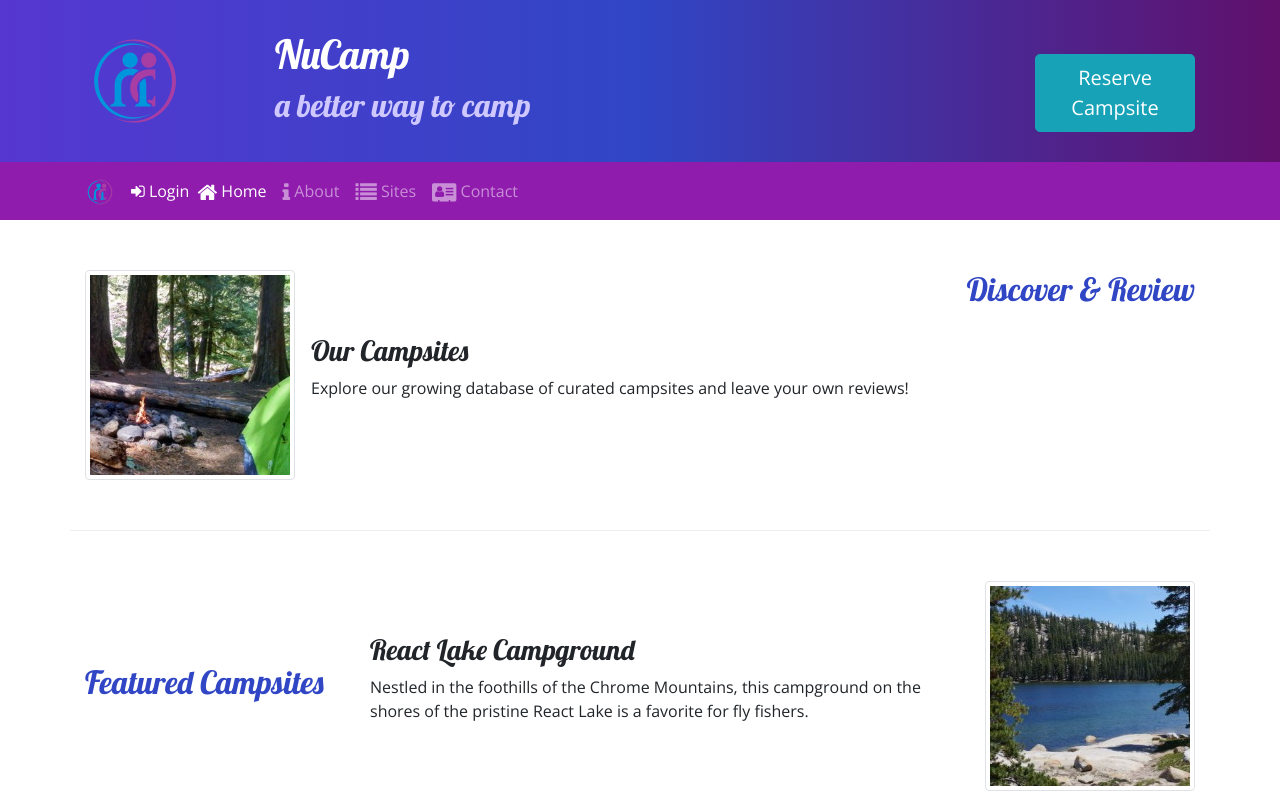
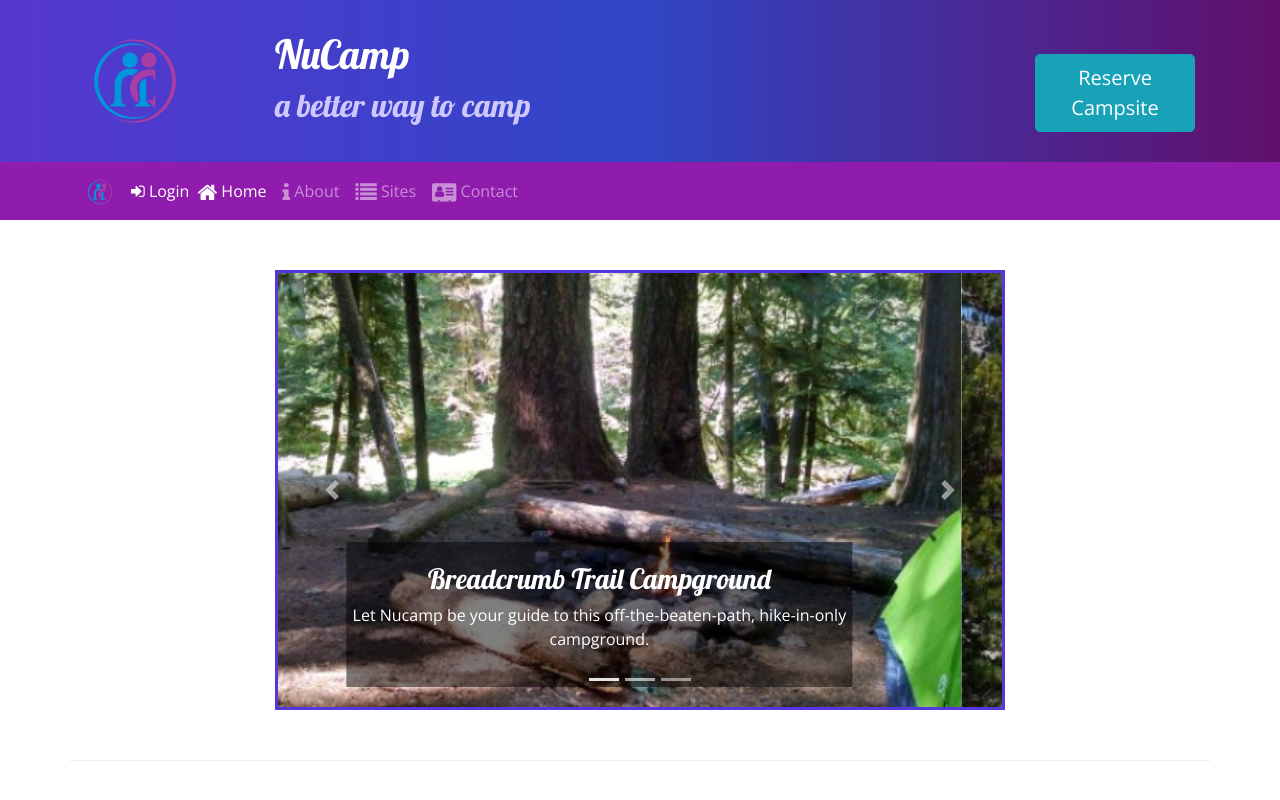
Before and after one commit to Regaruk/bootstrap-grid, a website: page index.html in a window 1280 px wide. Shown: the top 800 px of the page. Drawn offline with nearby package versions, Linux system fonts and the light colour scheme.

Commit message:
carousel

```diff
--- a/CSS/styles.css
+++ b/CSS/styles.css
@@ -47,6 +47,10 @@ footer {
     padding: 10px;
 }
 
-.fa {
-    display:inline;
+.carousel-caption {
+    background-color: rgba(0, 0, 0, 0.5);
 }
+
+.carousel {
+    border: solid #5637DD;
+}
--- a/index.html
+++ b/index.html
@@ -100,6 +100,49 @@
 </div>
 
     <div class="container">
+        <div class="row row-content">
+            <div class="col-md-8 mx-auto">
+                <div id="homeCarousel" class="carousel slide" data-ride="carousel">
+                    <ol class="carousel-indicators">
+                        <li data-target="#homeCarousel" data-slide-to="0" class="active"></li>
+                        <li data-target="#homeCarousel" data-slide-to="1"></li>
+                        <li data-target="#homeCarousel" data-slide-to="2"></li>
+                    </ol>
+                    <div class="carousel-inner">
+                        <div class="carousel-item active">
+                            <img class="d-block w-100" src="img/img/breadcrumb-trail.jpg" alt="Breadcrumb Trail Campground" />
+                            <div class="carousel-caption">
+                                <h3>Breadcrumb Trail Campground</h3>
+                                <p class="d-none d-sm-block">Let Nucamp be your guide to this off-the-beaten-path, hike-in-only campground.</p>
+                            </div>
+                        </div>
+                         <div class="carousel-item">
+                            <img class="d-block w-100" src="img/img/react-lake.jpg" alt="React Lake Campground" />
+                            <div class="carousel-caption">
+                                <h3>React Lake Campground</h3>
+                                <p class="d-none d-sm-block">Nestled in the foothills of the Chrome Mountains, this campground on the shores of the pristine React Lake is a favorite for fly fishers.</p>
+                            </div>
+                        </div>
+                        <div class="carousel-item">
+                            <img class="d-block w-100" src="img/img/chrome-river.jpg" alt="Chrome River Campground" />
+                            <div class="carousel-caption">
+                                <h3>Bootstrap Outfitters</h3>
+                                <p class="d-none d-sm-block">Spend a few sunny days and starry nights beneath a canopy of old-growth firs at this enchanting spot by the Chrome River.</p>
+                            </div>
+                        </div>
+                    </div>
+                    <a class="carousel-control-prev" href="#homeCarousel" role="button" data-slide="prev">
+                        <span class="carousel-control-prev-icon"></span>
+                        <span class="sr-only">Previous</span>
+                    </a>
+                    <a class="carousel-control-next" href="#homeCarousel" role="button" data-slide="next">
+                        <span class="carousel-control-next-icon"></span>
+                        <span class="sr-only">Next</span>
+                    </a>
+                </div>
+            </div>
+        </div>
+        </div>
         <div class="row row-content">
             <div class="col-sm-4 order-sm-last col-md-3">
                 <h2 class="text-sm-right"> Discover & Review </h2>
```
